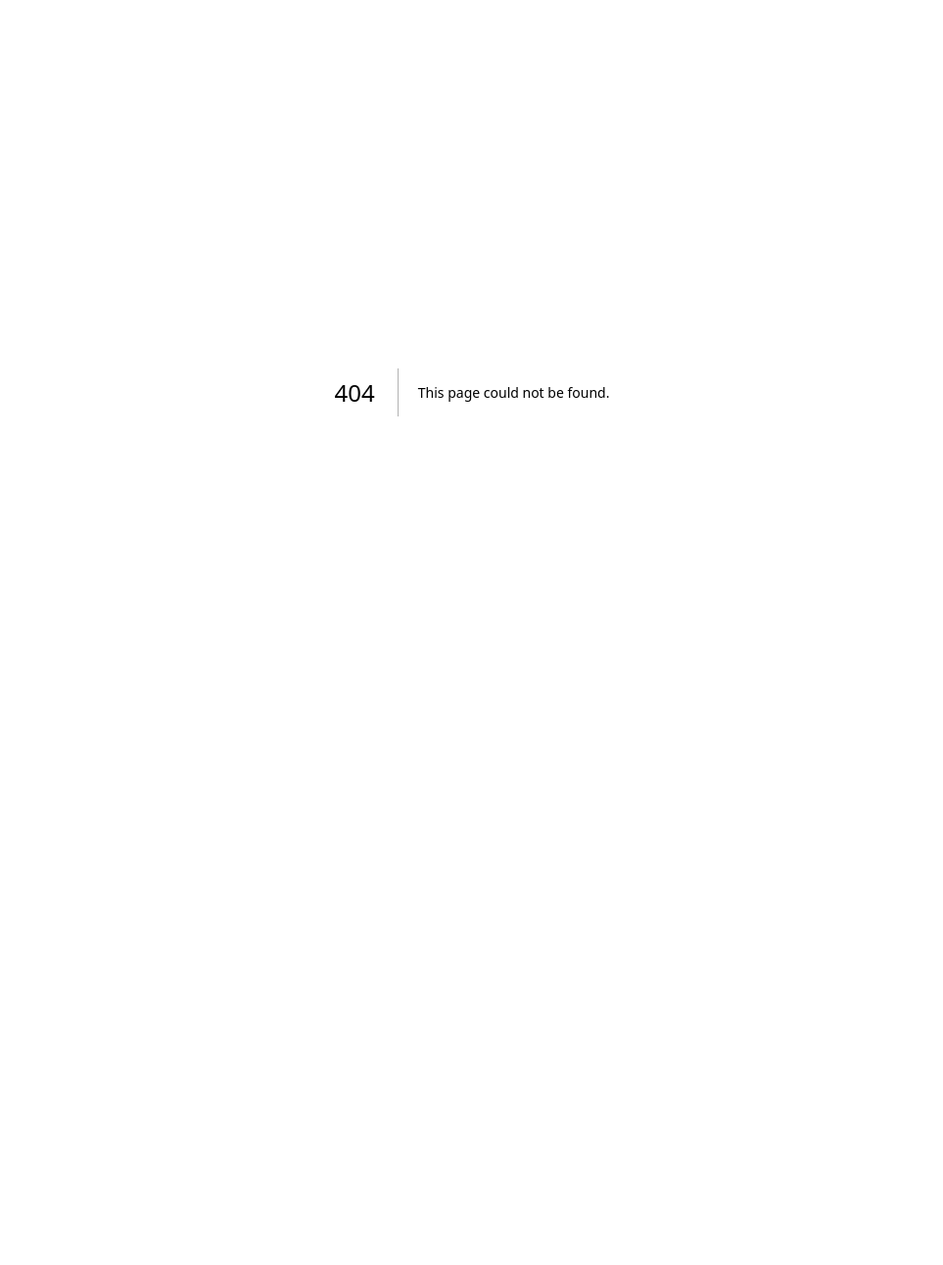
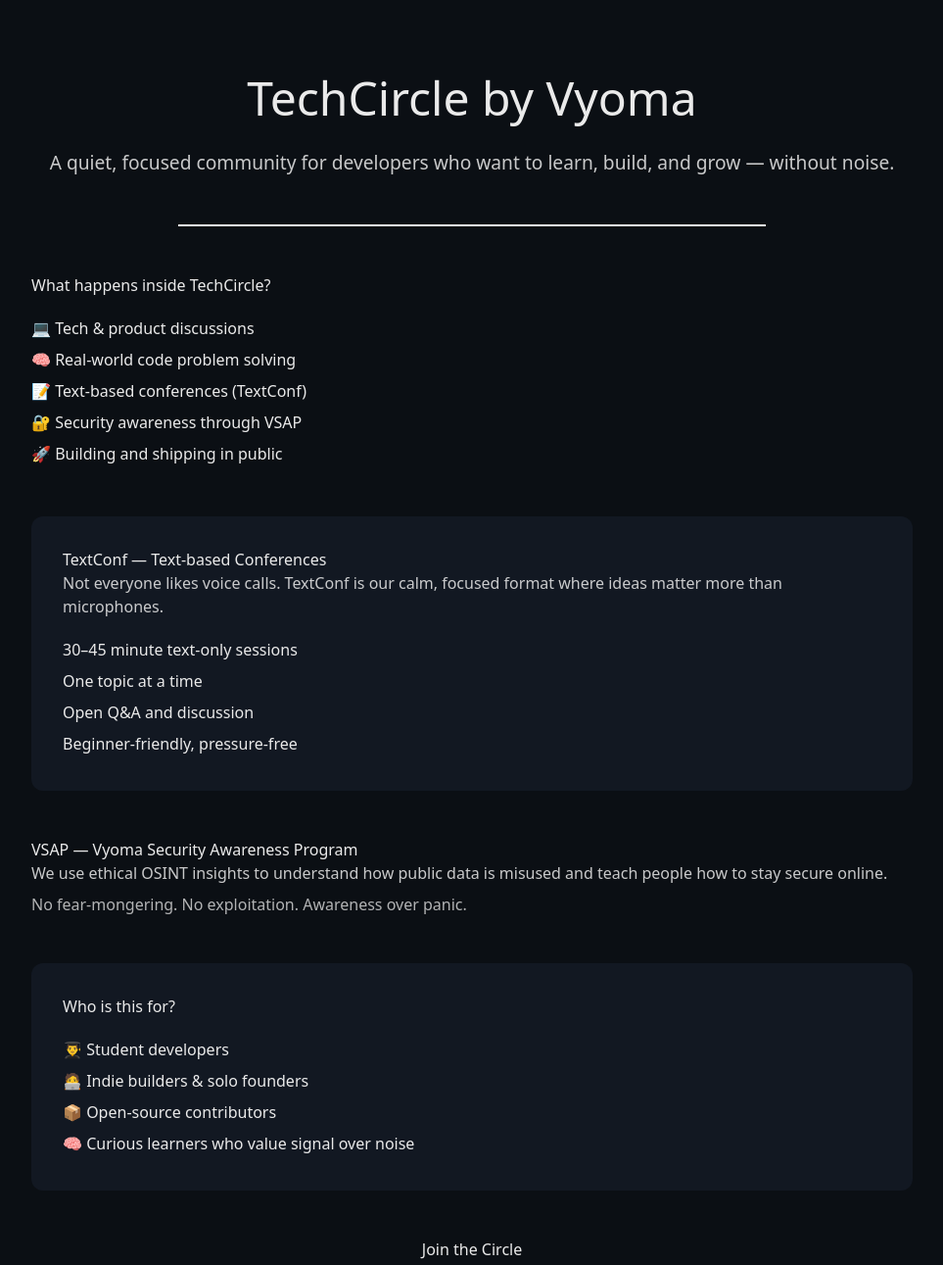
Before and after one commit to psjdeveloper/vyomastartup, a Next.js app: page /community in a window 1280 px wide. Before the commit this address had no page. Shown: the top 1291 px of the page at 98% size, without its empty margins (158-1121 px from the left). Before the commit the page ends 800 px from the top, so only its background shows below. Built offline with nearby package versions, Linux system fonts and the light colour scheme.

Commit message:
Add Community page with sections for TechCircle, TextConf, VSAP, and a call to action

```diff
--- /dev/null
+++ b/app/community/page.tsx
@@ -0,0 +1,150 @@
+"use client";
+
+export default function Community() {
+  return (
+    <main
+      style={{
+        minHeight: "100vh",
+        padding: "4rem 1.5rem",
+        backgroundColor: "#0b0f14",
+        color: "#eaeaea",
+        fontFamily: "system-ui, sans-serif",
+      }}
+    >
+      {/* HERO */}
+      <section
+        style={{
+          maxWidth: "900px",
+          margin: "0 auto",
+          textAlign: "center",
+        }}
+      >
+        <h1 style={{ fontSize: "3rem", marginBottom: "1rem" }}>
+          TechCircle by Vyoma
+        </h1>
+        <p style={{ fontSize: "1.2rem", opacity: 0.85 }}>
+          A quiet, focused community for developers who want to learn, build,
+          and grow — without noise.
+        </p>
+      </section>
+
+      {/* DIVIDER */}
+      <hr
+        style={{
+          margin: "3rem auto",
+          maxWidth: "600px",
+          borderColor: "#222",
+        }}
+      />
+
+      {/* WHAT WE DO */}
+      <section style={{ maxWidth: "900px", margin: "0 auto" }}>
+        <h2>What happens inside TechCircle?</h2>
+        <ul style={{ lineHeight: "2", marginTop: "1rem" }}>
+          <li>💻 Tech & product discussions</li>
+          <li>🧠 Real-world code problem solving</li>
+          <li>📝 Text-based conferences (TextConf)</li>
+          <li>🔐 Security awareness through VSAP</li>
+          <li>🚀 Building and shipping in public</li>
+        </ul>
+      </section>
+
+      {/* TEXTCONF */}
+      <section
+        style={{
+          maxWidth: "900px",
+          margin: "3rem auto",
+          padding: "2rem",
+          backgroundColor: "#121822",
+          borderRadius: "12px",
+        }}
+      >
+        <h2>TextConf — Text-based Conferences</h2>
+        <p style={{ opacity: 0.85 }}>
+          Not everyone likes voice calls. TextConf is our calm, focused format
+          where ideas matter more than microphones.
+        </p>
+        <ul style={{ lineHeight: "2", marginTop: "1rem" }}>
+          <li>30–45 minute text-only sessions</li>
+          <li>One topic at a time</li>
+          <li>Open Q&A and discussion</li>
+          <li>Beginner-friendly, pressure-free</li>
+        </ul>
+      </section>
+
+      {/* VSAP */}
+      <section style={{ maxWidth: "900px", margin: "0 auto" }}>
+        <h2>VSAP — Vyoma Security Awareness Program</h2>
+        <p style={{ opacity: 0.85 }}>
+          We use ethical OSINT insights to understand how public data is misused
+          and teach people how to stay secure online.
+        </p>
+        <p style={{ marginTop: "0.5rem", opacity: 0.75 }}>
+          No fear-mongering. No exploitation. Awareness over panic.
+        </p>
+      </section>
+
+      {/* WHO IS THIS FOR */}
+      <section
+        style={{
+          maxWidth: "900px",
+          margin: "3rem auto",
+          padding: "2rem",
+          backgroundColor: "#121822",
+          borderRadius: "12px",
+        }}
+      >
+        <h2>Who is this for?</h2>
+        <ul style={{ lineHeight: "2", marginTop: "1rem" }}>
+          <li>👨‍🎓 Student developers</li>
+          <li>🧑‍💻 Indie builders & solo founders</li>
+          <li>📦 Open-source contributors</li>
+          <li>🧠 Curious learners who value signal over noise</li>
+        </ul>
+      </section>
+
+      {/* CTA */}
+      <section
+        style={{
+          maxWidth: "900px",
+          margin: "0 auto",
+          textAlign: "center",
+        }}
+      >
+        <h2>Join the Circle</h2>
+        <p style={{ opacity: 0.85, marginBottom: "1.5rem" }}>
+          TechCircle is intentionally small and quality-focused.
+          If you’re building something and want thoughtful discussions,
+          you’re welcome here.
+        </p>
+
+        <a
+          href="https://vyomaco.vercel.app"
+          style={{
+            display: "inline-block",
+            padding: "0.75rem 1.5rem",
+            backgroundColor: "#4f8cff",
+            color: "#fff",
+            borderRadius: "8px",
+            textDecoration: "none",
+            fontWeight: 600,
+          }}
+        >
+          Explore Vyoma →
+        </a>
+      </section>
+
+      {/* FOOTER */}
+      <footer
+        style={{
+          marginTop: "4rem",
+          textAlign: "center",
+          opacity: 0.6,
+          fontSize: "0.9rem",
+        }}
+      >
+        Built with intention under <strong>Vyoma</strong> · © 2026
+      </footer>
+    </main>
+  );
+}
```
